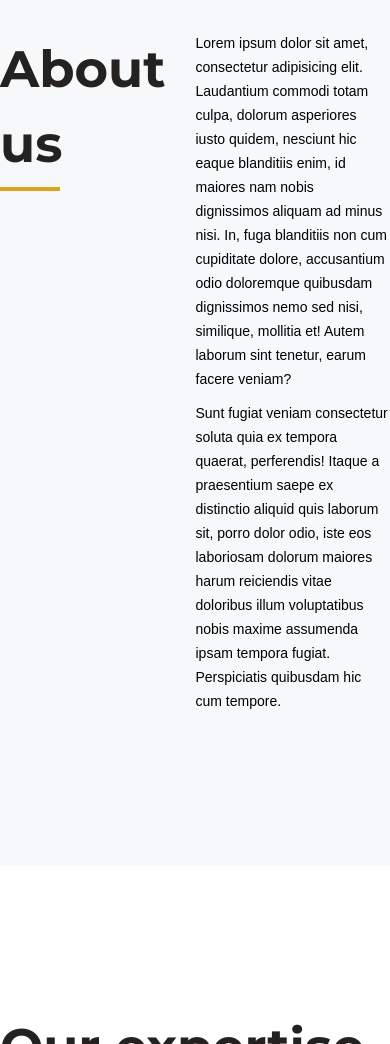
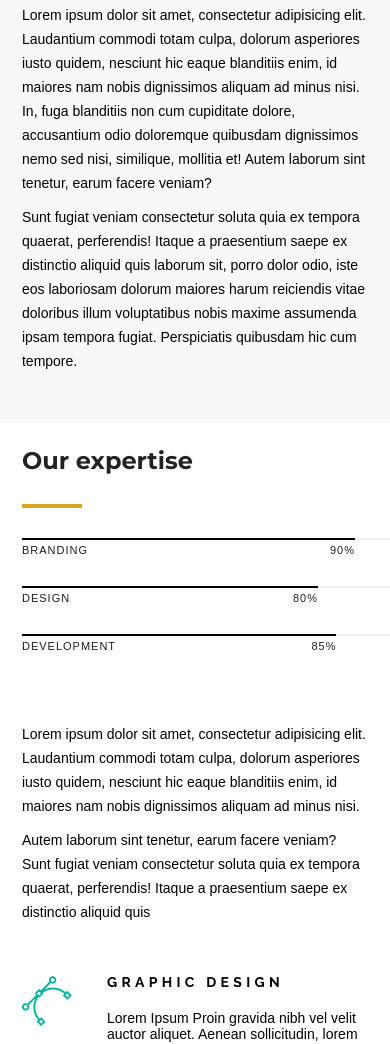
Before and after one commit to aekhabarov/oxygen, a plain HTML site: page index.html in a window 390 px wide. Shown: the part 956-2000 px from the top of the page. Drawn offline with Linux system fonts and the light colour scheme.

Commit message:
начата адаптация для мобильных устройств

```diff
--- a/index.html
+++ b/index.html
@@ -370,7 +370,7 @@
       <div class="container">
         <div class="title">
           <h3>
-            Pricing Plans
+            Get in Touch
             <div class="title__decor"></div>
           </h3>
         </div>
--- a/style.css
+++ b/style.css
@@ -694,3 +694,63 @@
 .control-up {
   cursor: pointer;
 }
+
+@media screen and (max-width: 479px) {
+  .menu {
+    display: none;
+  }
+
+  .mob-menu {
+    display: block;
+  }
+
+  .header_content-title {
+    font-size: 5.5rem;
+  }
+
+  .container {
+    width: 99%;
+    padding: 0 20px;
+  }
+
+  .container_about,
+  .container_expertise,
+  .expertise__content,
+  .expertise__modules,
+  .magic,
+  .magic__content {
+    flex-direction: column;
+  }
+
+  .expertise__module {
+    margin-top: 40px;
+  }
+
+  .title h3 {
+    font-size: 1.5rem;
+  }
+
+  .about_text,
+  .expertise__content-text,
+  .expertise__content,
+  .expertise__modules {
+    margin: 40px 0;
+  }
+
+  .expertise__content,
+  .expertise__content-text {
+    margin-bottom: 0px;
+  }
+
+  .expertise__modules {
+    margin-top: 0;
+  }
+
+  .magic__img {
+    width: 100%;
+  }
+
+  .magic__content {
+    padding: 0;
+  }
+}
```
